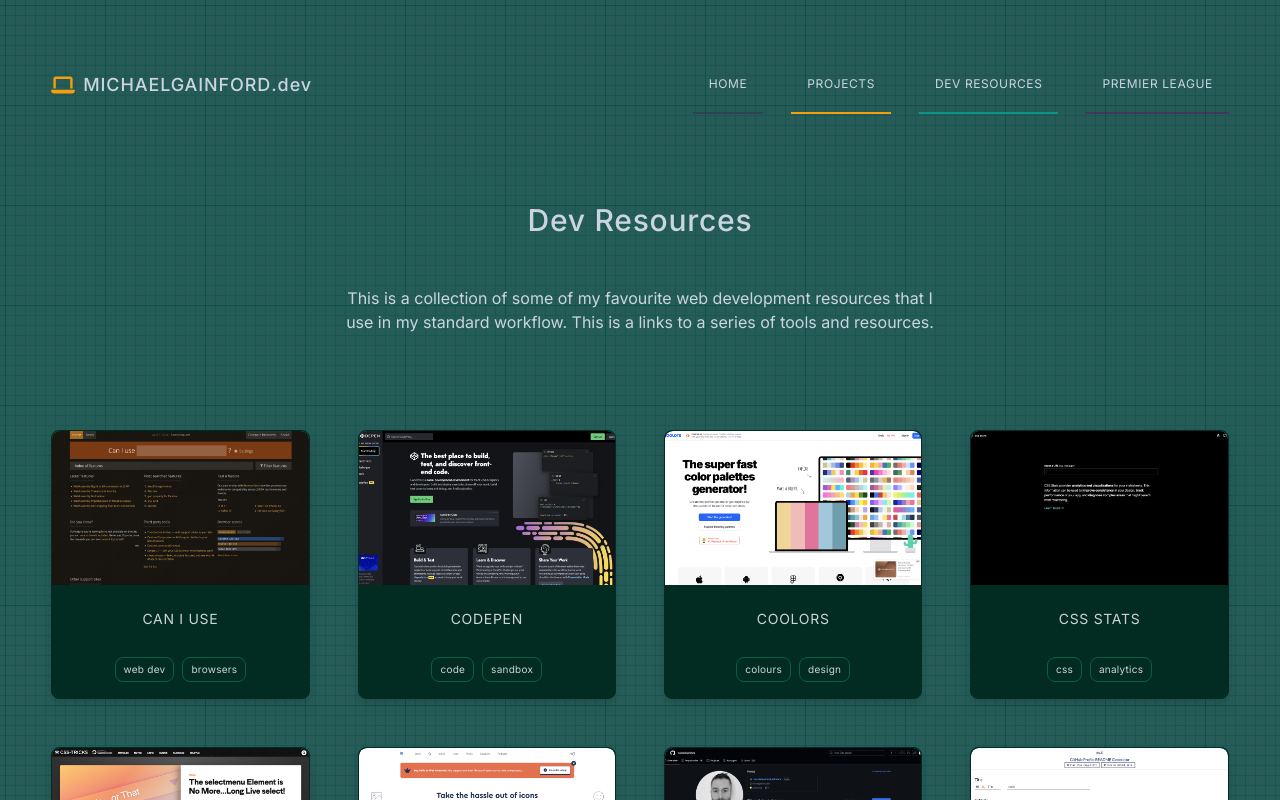
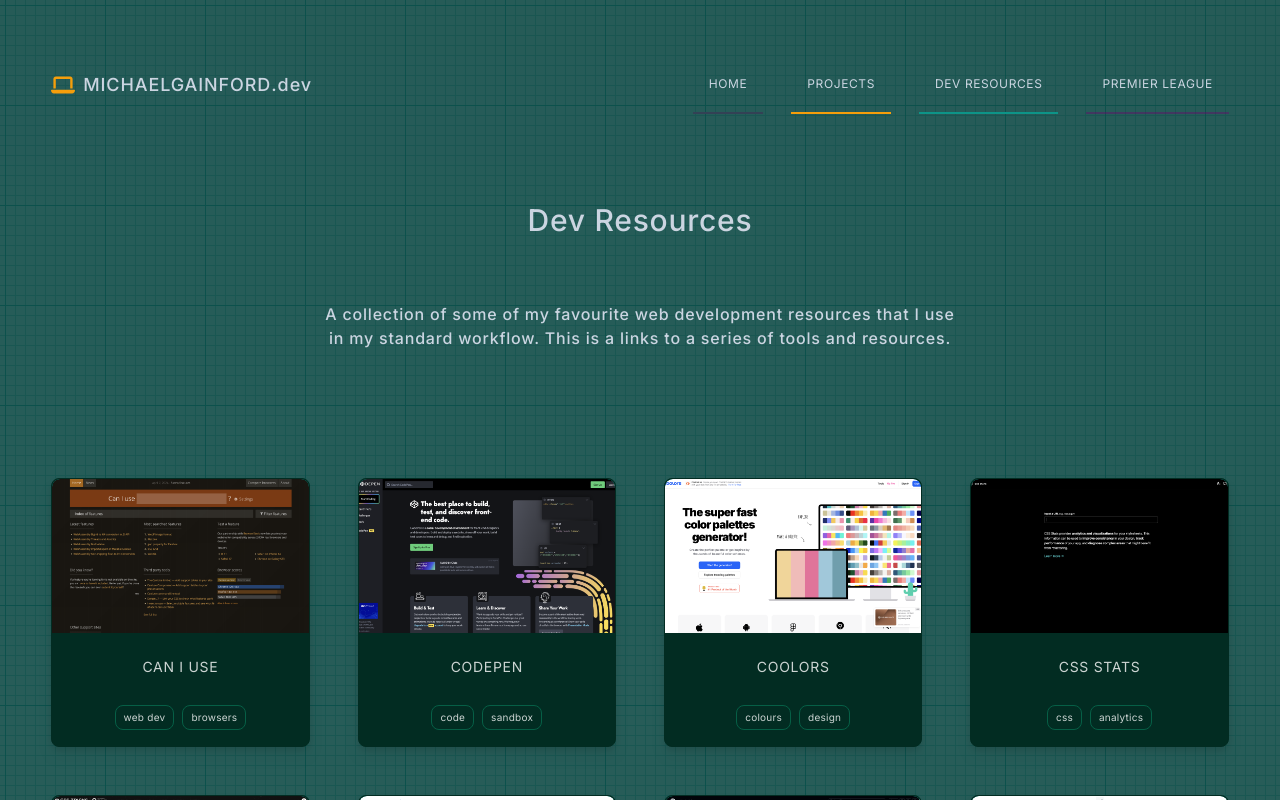
Before and after one commit to michaelgainford/michaelgainford.github.io, a Next.js app: page /web-development/dev-resources in a window 1280 px wide. Shown: the top 800 px of the page. Built offline with nearby package versions, Linux system fonts and the light colour scheme.

Commit message:
Updated some pages to take new Page_Intro component

```diff
--- a/app/projects/football/competitions/premier-league/page.jsx
+++ b/app/projects/football/competitions/premier-league/page.jsx
@@ -60,7 +60,7 @@ const sortedPremierLeagueSeasonData = [...DataForPremTeams].sort((a, b) => {
 
 export default function PAGE_PREMIER_LEAGUE () {
 	return (
-		<div className={`${globalPageStyles} bg-white text-epl [&>header]:bg-epl-500 [&>header]:text-white [&>footer]:bg-epl`}>
+		<div className={`${globalPageStyles} bg-white text-epl [&>header]:bg-epl-500 [&>header]:text-white [&>footer]:bg-epl [&>footer]:text-white`}>
 			<Header />
 			<main className={`!w-full text-epl`}>
 				<div className={`${mainStyles}`}>
@@ -95,6 +95,7 @@ export default function PAGE_PREMIER_LEAGUE () {
 						<h2 className={`mb-4 mt-2 px-2 border-l-4 border-amber-500 w-full text-xs font-bold text-left leading-none uppercase md:text-sm: lg:text-lg`}>Teams by Season</h2>
 					</div>
 				</div>
+
 				<div className={`w-full overflow-x-auto by-season mb-8 lg:w-[92%] lg:items-center lg:flex-col mx-auto`}>
 					<table className={`max-w-full overflow-x-auto overflow-y-scroll text-xs lg:text-sm text-center hover:cursor-pointer z-2 lg:rounded-lg block max-h-[500px] [&>tr_td]:sticky z-2`}>
 						<thead className={`font-light uppercase bg-epl/90 text-white top-0 !z-3 [&>tr_th]:font-light`}>
--- a/app/projects/gaming/the-mag-premier-league/page.jsx
+++ b/app/projects/gaming/the-mag-premier-league/page.jsx
@@ -254,12 +254,13 @@ export default function PAGE_THE_MAG_PREMIER_LEAGUE () {
 
 			{/* Page Header | Start */}
 			<div className={`page-header`}>
-				<H1 text={`The MAG Premier League`} className={``} />
 				<div className={`flex flex-col`}>
 					<IconMagPremierLeague classes={`mx-auto size-12 sm:size-24 md:size-32 lg:size-48`} />
 				</div>
+				<H1 text={`The MAG Premier League`} className={``} />
 			</div>
 			{/* Page Header | End */}
+
 
 			{/* Rules | Start */}
 			<details className={`flex flex-col pb-4 ${detailsStyles} ${detailsContentStyles}`}>
@@ -328,6 +329,7 @@ export default function PAGE_THE_MAG_PREMIER_LEAGUE () {
 				</div>
 			</details>
 			{/* Rules | End */}
+
 
 			{/* League Table */}
 			<div className={`my-2 md:my-4 lg:my-8`}>
--- a/app/projects/page.jsx
+++ b/app/projects/page.jsx
@@ -1,5 +1,6 @@
 import Header from "@/components/header/Header";
 import H1 from "@/components/typography/H1Span";
+import PageIntro from "@/components/site_elements/Page_Intro";
 import Footer from "@/components/footer/Footer";
 import { globalPageStyles } from "@/components/data/Variables";
 import { mainStyles } from "@/components/data/Variables";
@@ -9,6 +10,7 @@ DataForProjects.sort((a, b) => a.name.localeCompare(b.name));
 DataForProjects.sort((a, b) => a.archived - b.archived);
 
 const pageStyles = `bg-slate-900 text-slate-400 bg-brand-background bg-repeat`;
+const pageIntroText = `A collection of some of my favourite web development projects that I have worked on. This is a links to a series of projects.`;
 
 export default function PAGE_PROJECTS() {
 	return (
@@ -16,6 +18,12 @@ export default function PAGE_PROJECTS() {
 			<Header />
 			<main className={`${mainStyles}`}>
 				<H1 text={`All Projects`} />
+				<PageIntro
+				  text={pageIntroText}
+				  text_colour={`font-current`}
+				  font_sizes={`text-xs/5 md:text-sm/6 lg:text-base/6`}
+				  other_classes={`!max-w-[800px] !text-balance !text-center !md:-mt-4 !xl:text-base/6`}
+				/>
 				<div className={`grid flex-wrap w-full grid-cols-1 gap-6 sm:grid-cols-2 sm:gap-6 md:gap-8 md:grid-cols-3 lg:grid-cols-4 lg:gap-8 2xl:grid-cols-5 2xl:gap-16`}>
 					{DataForProjects.map((project, index) => (
 					<a key={index} href={project.href} className={`border ${project.border} ${project.bg} ${project.hover} ${project.color} h-full p-4 rounded-lg space-y-4 divide-y ${project.divider} ${project.archived ? `opacity-50` : ``}`}>
--- a/app/web-development/dev-resources/page.jsx
+++ b/app/web-development/dev-resources/page.jsx
@@ -3,6 +3,7 @@ import Image from "next/image";
 import Header from "@/components/header/Header";
 import H1 from "@/components/typography/H1Span";
 import Footer from "@/components/footer/Footer";
+import PageIntro from "@/components/site_elements/Page_Intro";
 import DataForDevResources from "@/components/data/Data_For_DevResources";
 import { globalPageStyles } from "@/components/data/Variables";
 import { mainStyles } from "@/components/data/Variables";
@@ -13,21 +14,19 @@ const ResourcesSortedByName = DataForDevResources.sort((a, b) => a.name.localeCo
 const tags = ResourcesSortedByName.map((resource) => resource.tags).flat();
 tags.sort();
 
+const pageIntroText = `A collection of some of my favourite web development resources that I use in my standard workflow. This is a links to a series of tools and resources.`;
+
 export default function PAGE_DEV_RESOURCES() {
     return (
         <div className={`${globalPageStyles} bg-graph-paper-background bg-teal-900/90 text-slate-300`}>
             <Header />
             <main className={mainStyles}>
                 <H1 text={`Dev Resources`} />
-				<p
-				  className={`
-				    max-w-[800px] mb-8 !text-balance text-center text-xs/5
-					md:-mt-4 md:text-sm/5
-					xl:text-base/6
-				  `}
-				>
-					This is a collection of some of my favourite web development resources that I use in my standard workflow. This is a links to a series of tools and resources.
-				</p>
+				<PageIntro
+				  text={pageIntroText}
+				  text_colour={`font-current`}
+				  font_sizes={`text-xs/5 md:text-sm/6 lg:text-base/6`}
+				  other_classes={`!max-w-[800px] !text-balance !text-center !md:-mt-4 !xl:text-base/6`} />
                 <div
 				  className={`
 				    grid w-full grid-cols-2 pt-4 resources gap-x-4 gap-y-8
--- a/components/data/Data_For_MAGPremierLeague.jsx
+++ b/components/data/Data_For_MAGPremierLeague.jsx
@@ -73,7 +73,7 @@ const MAGPremierLeagueFixturesSeason1 = [
     awayScore: -1,
     date: "26/10/2024",
     time: "00:00",
-    upcoming: false,
+    upcoming: true,
     played: false
   },
   {
@@ -84,7 +84,7 @@ const MAGPremierLeagueFixturesSeason1 = [
     awayScore: -1,
     date: "26/10/2024",
     time: "00:00",
-    upcoming: false,
+    upcoming: true,
     played: false
   },
   {
@@ -95,7 +95,7 @@ const MAGPremierLeagueFixturesSeason1 = [
     awayScore: -1,
     date: "26/10/2024",
     time: "00:00",
-    upcoming: false,
+    upcoming: true,
     played: false
   },
   {
--- a/components/site_elements/Page_Intro.jsx
+++ b/components/site_elements/Page_Intro.jsx
@@ -1,7 +1,7 @@
-export default function PAGE_INTRO({ text, text_colour }) {
+export default function PAGE_INTRO({ text, text_colour, font_sizes, other_classes }) {
     return (
         <div className={`page-intro`}>
-            <p className={`mx-auto mb-8 ${text_colour} font-medium text-xs/5 md:text-sm/6 tracking-wider lg:max-w-[80%] xl:mb-16 xl:text-lg`}>
+            <p className={`mx-auto mb-8 ${text_colour} font-medium tracking-wider ${font_sizes} ${other_classes} lg:max-w-[80%] xl:mb-16`}>
                 { text }
             </p>
         </div>
```
